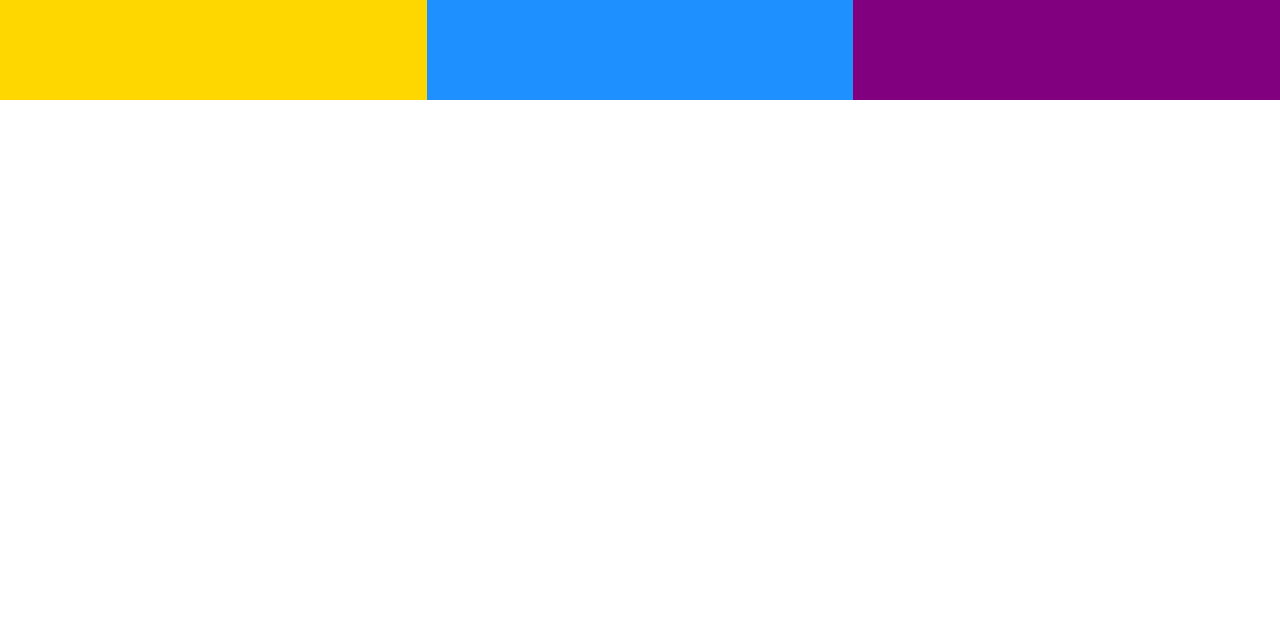
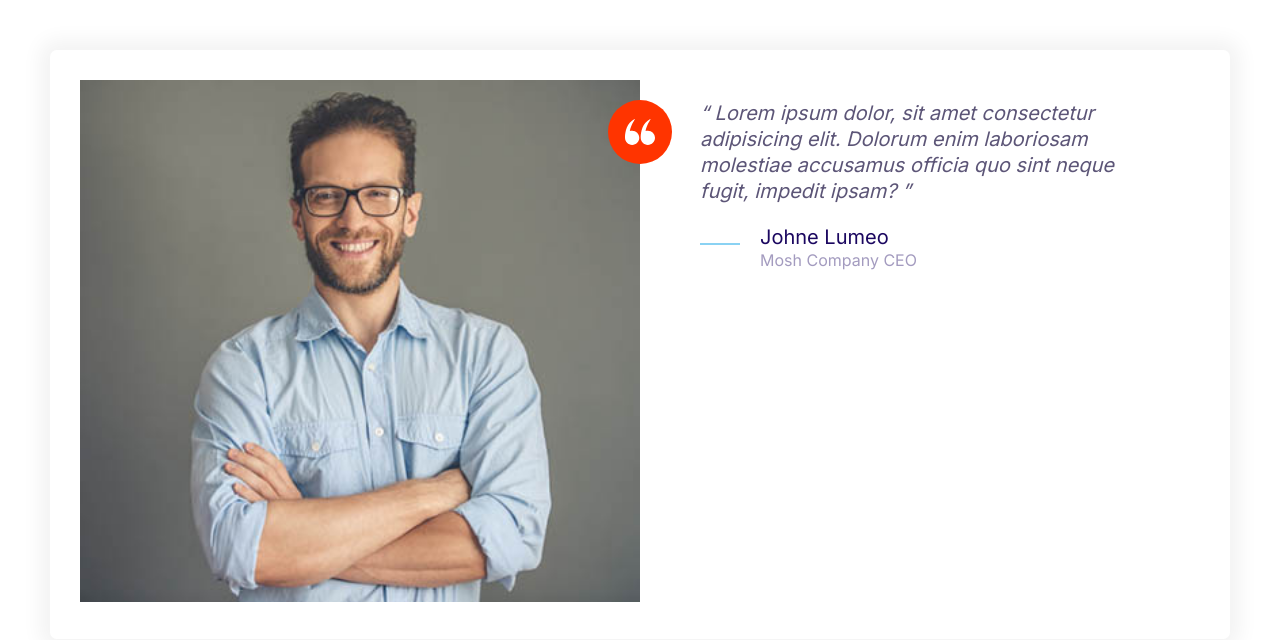
Before and after one commit to EAdevOps/webhosting, a plain HTML site: page index.html in a window 1280 px wide. Drawn offline with Linux system fonts and the light colour scheme.

Commit message:
Build the testimonial components.

```diff
--- a/css/styles.css
+++ b/css/styles.css
@@ -157,8 +157,16 @@ a {
   width: 40px;
 }
 
+.icon--small {
+  width: 30px;
+  height: 30px;
+}
 .icon--primary {
   fill: var(--color-primary);
+}
+
+.icon--white {
+  fill: #fff;
 }
 
 .icon-container {
@@ -169,6 +177,9 @@ a {
   height: 64px;
   justify-content: center;
   width: 64px;
+}
+.icon-container--acent {
+  background: var(--color-accent);
 }
 
 /* Buttons */
@@ -433,3 +444,33 @@ a {
     grid-template-columns: repeat(3, 1fr);
   }
 }
+
+/* Testimonials */
+
+.testimonial {
+  padding: 3rem;
+}
+
+.testimonial__image {
+  position: relative;
+}
+
+.testimonial__image > img {
+  width: 100%;
+}
+
+.testimonial__image > .icon-container {
+  position: absolute;
+  top: 2rem;
+  right: -32px;
+}
+
+@media screen and (min-width: 768px) {
+  .testimonial .quote,
+  .testimonial .quote__author {
+    font-size: 2rem;
+  }
+  .testimonial .quote {
+    margin-left: 6rem;
+  }
+}
--- a/index.html
+++ b/index.html
@@ -14,11 +14,38 @@
     <link rel="stylesheet" href="css/normalize.css" />
     <link rel="stylesheet" href="css/styles.css" />
   </head>
-  <body>
-    <div class="grid grid--1x2 grid--1x3">
-      <div style="height: 100px; background: gold"></div>
-      <div style="height: 100px; background: dodgerblue"></div>
-      <div style="height: 100px; background: purple"></div>
+  <body style="padding: 5rem">
+    <div class="card testimonial">
+      <div class="grid grid--1x2">
+        <div class="testimonial__image">
+          <img src="images/testimonial.jpg" alt="A happy, smiley customer" />
+          <span class="icon-container icon-container--acent">
+            <svg class="icon icon--white icon--small">
+              <use xlink:href="images/sprite.svg#quotes"></use>
+            </svg>
+          </span>
+        </div>
+        <blockquote class="quote">
+          <p class="quote__text">
+            Lorem ipsum dolor, sit amet consectetur adipisicing elit. Dolorum
+            enim laboriosam molestiae accusamus officia quo sint neque fugit,
+            impedit ipsam?
+          </p>
+          <footer class="quote__footer">
+            <div class="media">
+              <div class="media__image quote__line">
+                <svg class="icon icon--primary">
+                  <use xlink:href="images/sprite.svg#line"></use>
+                </svg>
+              </div>
+              <div class="media__body">
+                <h3 class="media__title quote__author">Johne Lumeo</h3>
+                <p class="media__text quote__company">Mosh Company CEO</p>
+              </div>
+            </div>
+          </footer>
+        </blockquote>
+      </div>
     </div>
   </body>
 </html>
```
Also changed, not shown: components/grids.html (+1 -1 lines), components/icons.html (+5 -3 lines), testimonial.html (added, +32 -0 lines), images/testimonial.jpg (added).
